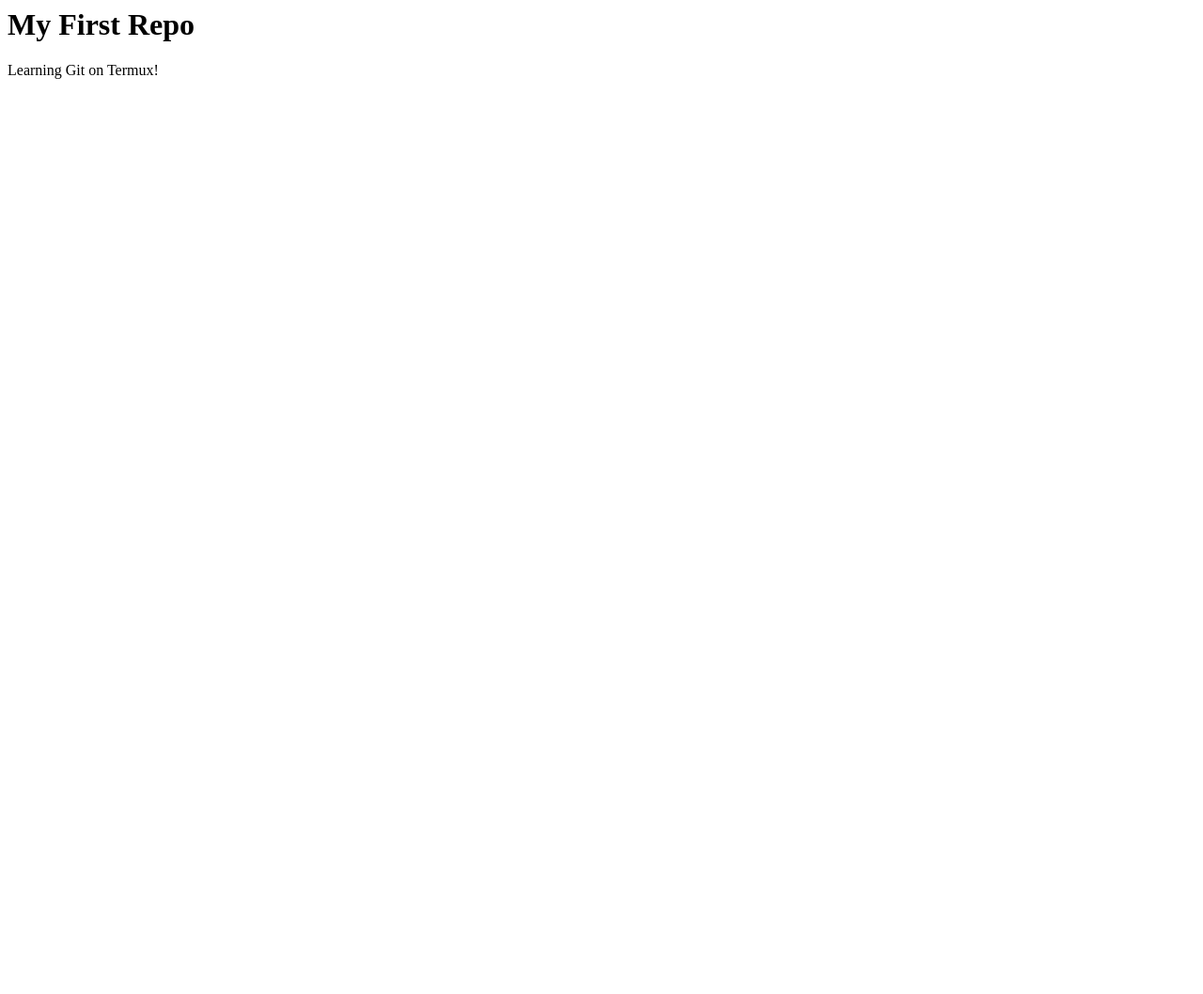
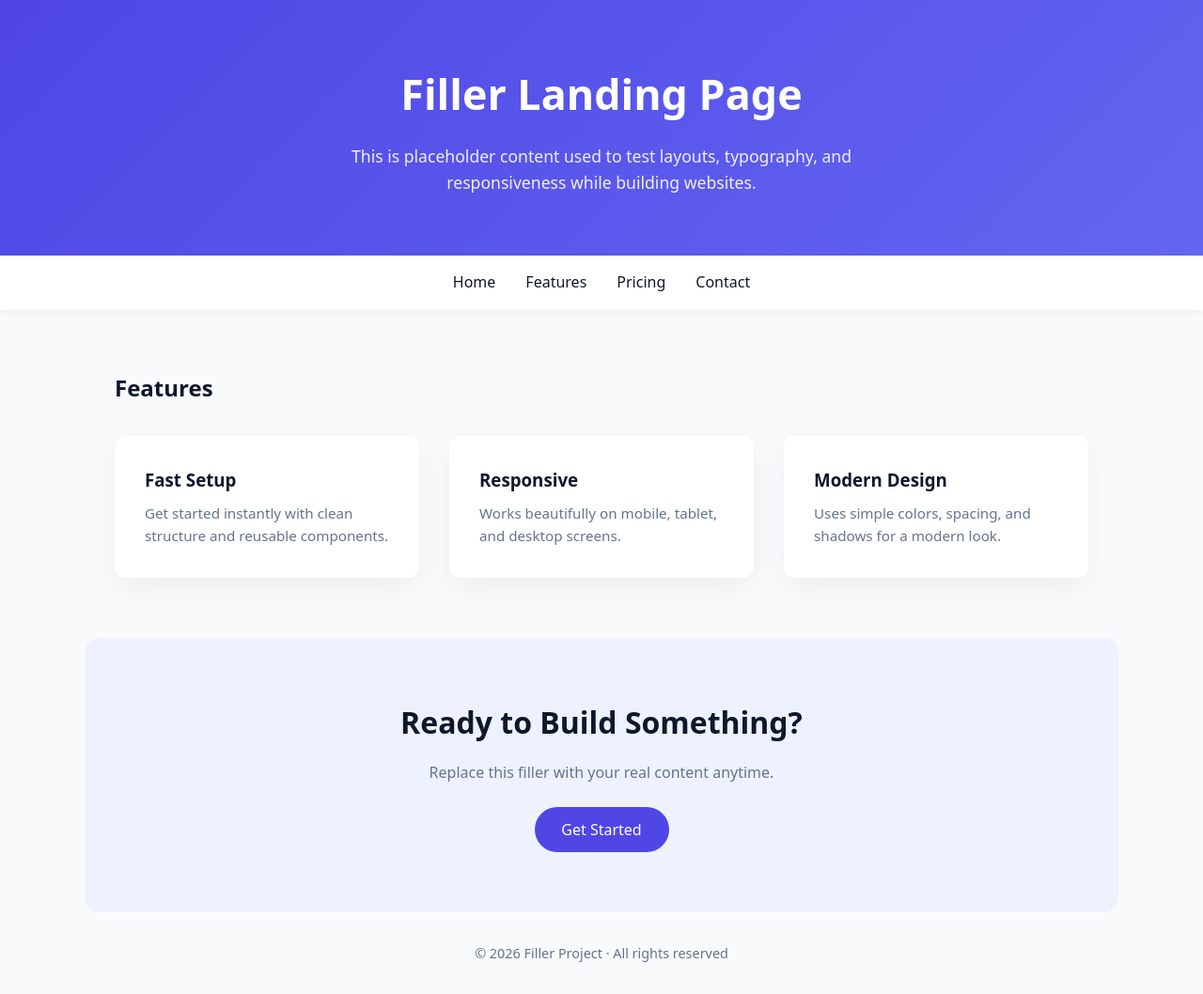
Before and after one commit to malchiel-d/Hello-World, a plain HTML site: page web/index.html in a window 1280 px wide. Shown: the whole page at 94% size. Before the commit the page ends 800 px from the top, so only its background shows below. Drawn offline with Linux system fonts and the light colour scheme.

Commit message:
content for index.html

```diff
--- a/web/index.html
+++ b/web/index.html
@@ -1,2 +1,189 @@
-<h1>My First Repo</h1>
-<p>Learning Git on Termux!</p>
+<!DOCTYPE html>
+<html lang="en">
+<head>
+  <meta charset="UTF-8">
+  <title>Filler Website</title>
+  <meta name="viewport" content="width=device-width, initial-scale=1.0">
+
+  <style>
+    :root {
+      --primary: #4f46e5;
+      --dark: #0f172a;
+      --light: #f8fafc;
+      --gray: #64748b;
+    }
+
+    * {
+      margin: 0;
+      padding: 0;
+      box-sizing: border-box;
+      font-family: system-ui, -apple-system, BlinkMacSystemFont, sans-serif;
+    }
+
+    body {
+      background: var(--light);
+      color: var(--dark);
+      line-height: 1.6;
+    }
+
+    header {
+      background: linear-gradient(135deg, var(--primary), #6366f1);
+      color: white;
+      padding: 4rem 2rem;
+      text-align: center;
+    }
+
+    header h1 {
+      font-size: 2.8rem;
+      margin-bottom: 1rem;
+    }
+
+    header p {
+      font-size: 1.1rem;
+      max-width: 600px;
+      margin: auto;
+      opacity: 0.9;
+    }
+
+    nav {
+      display: flex;
+      justify-content: center;
+      gap: 2rem;
+      padding: 1rem;
+      background: white;
+      box-shadow: 0 2px 10px rgba(0,0,0,0.05);
+    }
+
+    nav a {
+      text-decoration: none;
+      color: var(--dark);
+      font-weight: 500;
+    }
+
+    nav a:hover {
+      color: var(--primary);
+    }
+
+    section {
+      padding: 4rem 2rem;
+      max-width: 1100px;
+      margin: auto;
+    }
+
+    .cards {
+      display: grid;
+      grid-template-columns: repeat(auto-fit, minmax(250px, 1fr));
+      gap: 2rem;
+    }
+
+    .card {
+      background: white;
+      padding: 2rem;
+      border-radius: 12px;
+      box-shadow: 0 10px 30px rgba(0,0,0,0.05);
+      transition: transform 0.3s ease;
+    }
+
+    .card:hover {
+      transform: translateY(-5px);
+    }
+
+    .card h3 {
+      margin-bottom: 0.5rem;
+    }
+
+    .card p {
+      color: var(--gray);
+      font-size: 0.95rem;
+    }
+
+    .cta {
+      text-align: center;
+      background: #eef2ff;
+      border-radius: 16px;
+    }
+
+    .cta h2 {
+      font-size: 2rem;
+      margin-bottom: 1rem;
+    }
+
+    .cta button {
+      padding: 0.8rem 1.8rem;
+      font-size: 1rem;
+      border: none;
+      border-radius: 999px;
+      background: var(--primary);
+      color: white;
+      cursor: pointer;
+    }
+
+    .cta button:hover {
+      opacity: 0.9;
+    }
+
+    footer {
+      text-align: center;
+      padding: 2rem;
+      color: var(--gray);
+      font-size: 0.9rem;
+    }
+  </style>
+</head>
+<body>
+
+  <header>
+    <h1>Filler Landing Page</h1>
+    <p>
+      This is placeholder content used to test layouts, typography,
+      and responsiveness while building websites.
+    </p>
+  </header>
+
+  <nav>
+    <a href="#">Home</a>
+    <a href="#">Features</a>
+    <a href="#">Pricing</a>
+    <a href="#">Contact</a>
+  </nav>
+
+  <section>
+    <h2 style="margin-bottom:2rem;">Features</h2>
+    <div class="cards">
+      <div class="card">
+        <h3>Fast Setup</h3>
+        <p>
+          Get started instantly with clean structure and reusable components.
+        </p>
+      </div>
+
+      <div class="card">
+        <h3>Responsive</h3>
+        <p>
+          Works beautifully on mobile, tablet, and desktop screens.
+        </p>
+      </div>
+
+      <div class="card">
+        <h3>Modern Design</h3>
+        <p>
+          Uses simple colors, spacing, and shadows for a modern look.
+        </p>
+      </div>
+    </div>
+  </section>
+
+  <section class="cta">
+    <h2>Ready to Build Something?</h2>
+    <p style="margin-bottom:1.5rem;color:var(--gray);">
+      Replace this filler with your real content anytime.
+    </p>
+    <button>Get Started</button>
+  </section>
+
+  <footer>
+    © 2026 Filler Project · All rights reserved
+  </footer>
+
+</body>
+</html>
```
